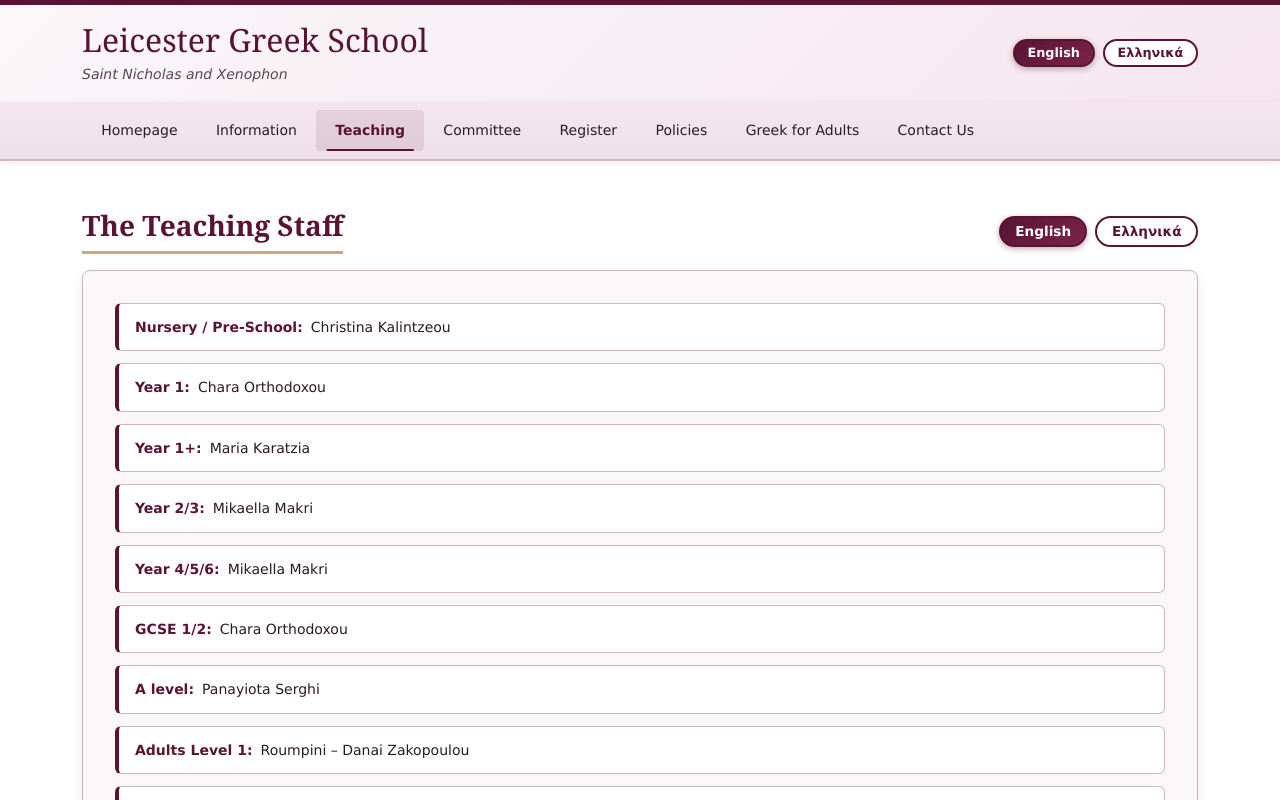
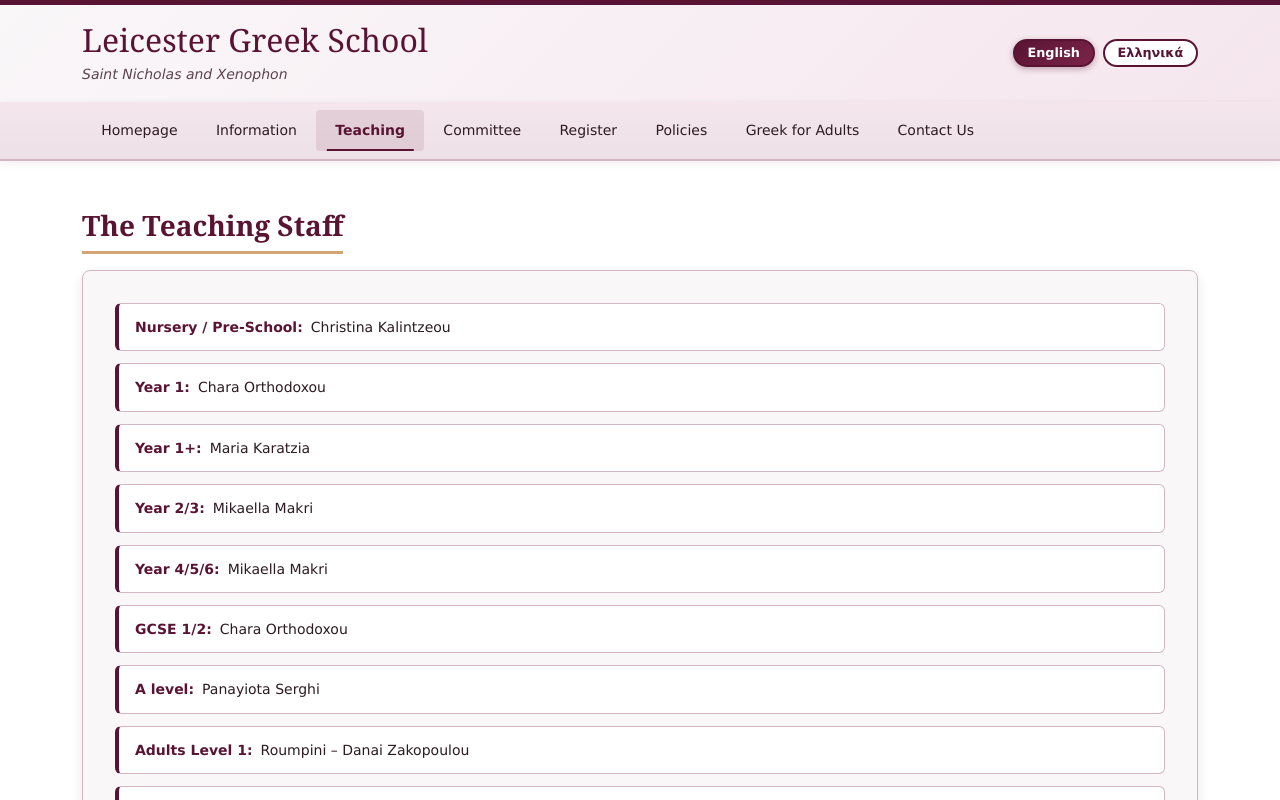
Before and after one commit to Leicester-Greek-School/website, a Vue app: page /teaching in a window 1280 px wide. Shown: the top 800 px of the page. Built offline with nearby package versions, Linux system fonts and the light colour scheme.

Commit message:
Remove language toggle from Teaching page

```diff
--- a/src/views/Teaching.vue
+++ b/src/views/Teaching.vue
@@ -1,20 +1,8 @@
 <template>
   <div class="teaching" role="main" :aria-labelledby="titleId">
     <div class="container my-5">
-      <div class="d-flex flex-wrap align-items-center justify-content-between gap-3 mb-3">
+      <div class="mb-3">
         <h2 :id="titleId" class="page-title mb-0">{{ pageTitle }}</h2>
-        <div class="locale-switch" role="group" aria-label="Language selection">
-          <button
-            v-for="loc in locales"
-            :key="loc"
-            type="button"
-            class="btn-locale"
-            :class="{ active: loc === selectedLocale }"
-            @click="onSetLocale(loc)"
-          >
-            {{ loc === 'en' ? 'English' : 'Ελληνικά' }}
-          </button>
-        </div>
       </div>
 
       <div class="info-section" aria-label="Teaching staff list">
@@ -36,14 +24,13 @@
 </template>
 
 <script>
-import { STAFF, LOCALES, PAGE_TITLES } from '@/data/staff';
-import { localeStore, setLocale } from '@/stores/locale';
+import { STAFF, PAGE_TITLES } from '@/data/staff';
+import { localeStore } from '@/stores/locale';
 
 export default {
   name: 'Teaching',
   data() {
     return {
-      locales: LOCALES,
       titleId: 'teachingTitle'
     };
   },
@@ -57,11 +44,6 @@
     pageTitle() {
       const map = PAGE_TITLES.teaching || {};
       return map[this.selectedLocale] || map.en || 'The Teaching Staff';
-    }
-  },
-  methods: {
-    onSetLocale(loc) {
-      setLocale(loc);
     }
   }
 };
@@ -129,42 +111,4 @@
   clip: rect(1px, 1px, 1px, 1px);
   white-space: nowrap;
 }
-
-.locale-switch {
-  display: flex;
-  gap: 0.5rem;
-}
-
-.btn-locale {
-  background: #ffffff;
-  border: 2px solid #591434;
-  color: #591434;
-  padding: 0.4rem 0.9rem;
-  font-size: 0.85rem;
-  font-weight: 600;
-  border-radius: 999px;
-  cursor: pointer;
-  line-height: 1;
-  transition: all 0.25s ease;
-}
-
-.btn-locale:hover, .btn-locale:focus {
-  background: #591434;
-  color: #ffffff;
-  box-shadow: 0 0 0 3px rgba(89, 20, 52, 0.25);
-  outline: none;
-}
-
-.btn-locale.active {
-  background: linear-gradient(135deg, #591434 0%, #7a2448 100%);
-  color: #ffffff;
-  border-color: #591434;
-  box-shadow: 0 2px 6px rgba(89, 20, 52, 0.35);
-}
-
-@media (prefers-reduced-motion: reduce) {
-  .btn-locale {
-    transition: none;
-  }
-}
 </style>
```
